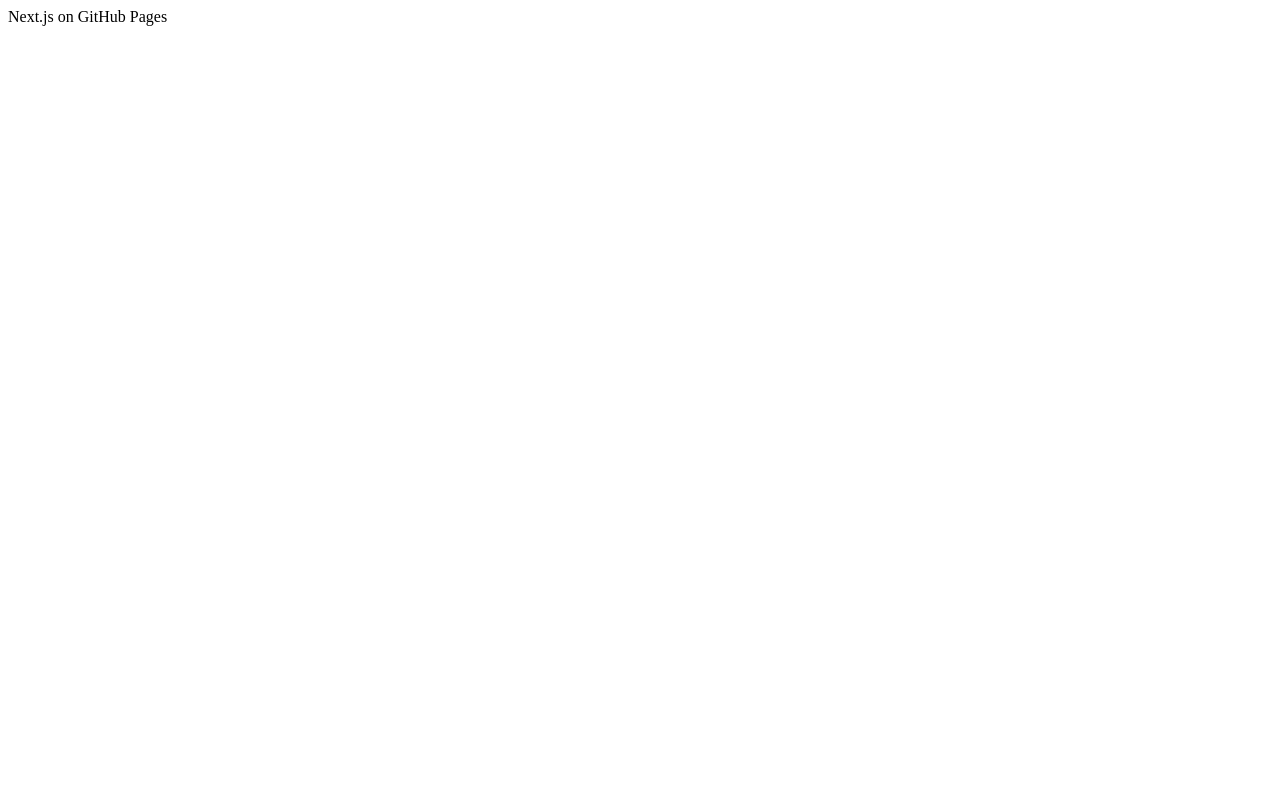
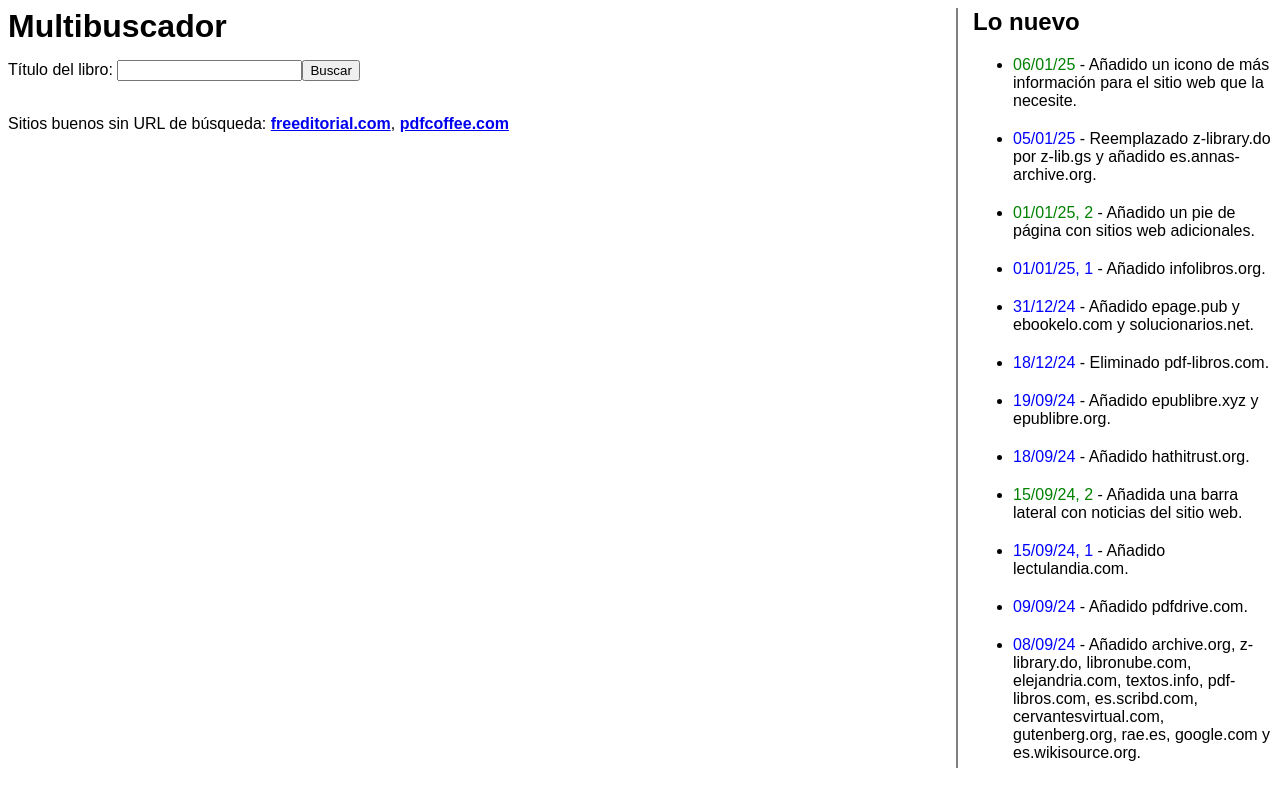
Before and after one commit to EscrituraYLectura/multibuscador, a Next.js app: page / in a window 1280 px wide. Built offline with nearby package versions, Linux system fonts and the light colour scheme.

Commit message:
Copy logic from Python code

```diff
--- a/app/layout.tsx
+++ b/app/layout.tsx
@@ -1,8 +1,9 @@
 import type { Metadata } from 'next';
+import '@/styles/global.css';
 
 export const metadata: Metadata = {
-  title: 'Next.js on GitHub Pages',
-  description: 'Deploy your static Next.js site to GitHub Pages.',
+  title: 'Multibuscador | Escritura y Lectura',
+  description: 'Sitio web oficial del servidor Escritura y Lectura.',
 };
 
 export default function RootLayout({
@@ -11,7 +12,7 @@ export default function RootLayout({
   children: React.ReactNode;
 }>) {
   return (
-    <html lang="en">
+    <html lang="es">
       <body>{children}</body>
     </html>
   );
--- a/app/page.tsx
+++ b/app/page.tsx
@@ -1,7 +1,95 @@
+'use client';
+
+import { useState, useEffect } from "react";
+
+type SearchResult = [string, string, string];
+type NewsEntry = [string, string, string];
+
 export default function Home() {
+  const [title, setTitle] = useState("");
+  const [results, setResults] = useState<SearchResult[]>([]);
+  const [news, setNews] = useState<NewsEntry[]>([]);
+
+  useEffect(() => {
+    fetch("/news.json")
+      .then(res => res.json())
+      .then(data => {
+        const entries: NewsEntry[] = Object.entries(data).map(
+          ([date, content]: any) => [date, content.text, content.type]
+        );
+        setNews(entries);
+      });
+  }, []);
+
+  const handleSubmit = async (e: React.FormEvent) => {
+    e.preventDefault();
+    if (title.trim() === "") {
+      setResults([]);
+      return;
+    }
+
+    const res = await fetch("/sites.json");
+    const data = await res.json();
+
+    const links: SearchResult[] = Object.entries(data).map(([name, content]: any) => {
+      const joinedTitle = title.split(" ").join(content.separator);
+      const url = content.url.replace("|TITLEQUERYSPACE|", joinedTitle);
+      return [url, name, content.tooltip];
+    });
+
+    setResults(links);
+  };
+
   return (
-    <main>
-      <div>Next.js on GitHub Pages</div>
-    </main>
+    <div className="container">
+      <main id="searching_area">
+        <h1>Multibuscador</h1>
+        <form onSubmit={handleSubmit} id="search_form">
+          <label htmlFor="title">Título del libro: </label>
+          <input
+            type="text"
+            name="title"
+            id="title"
+            value={title}
+            onChange={(e) => setTitle(e.target.value)}
+          />
+          <input type="submit" value="Buscar" />
+        </form>
+
+        {results.length > 0 && (
+          <ul id="results_list">
+            {results.map((search, idx) => (
+              <li key={idx}>
+                <a href={search[0]} target="_blank" rel="noopener noreferrer">{title}</a>
+                {" "}en <b>{search[1]}</b>
+                {search[2] && (
+                  <span title={search[2]} className="more_info"> ⓘ</span>
+                )}
+              </li>
+            ))}
+          </ul>
+        )}
+
+        <br />
+        <footer id="additional_info">
+          <p>
+            Sitios buenos sin URL de búsqueda:&nbsp;
+            <a href="https://freeditorial.com"><b>freeditorial.com</b></a>,{" "}
+            <a href="https://pdfcoffee.com"><b>pdfcoffee.com</b></a>
+          </p>
+        </footer>
+      </main>
+
+      <aside id="news_area">
+        <h2>Lo nuevo</h2>
+        <ul>
+          {news.map((entry, idx) => (
+            <li key={idx}>
+              <span className={entry[2]}>{entry[0]}</span> - {entry[1]}.
+            </li>
+          ))}
+        </ul>
+      </aside>
+    </div>
   );
 }
--- a/package.json
+++ b/package.json
@@ -5,9 +5,9 @@
 		"build": "next build"
 	},
 	"dependencies": {
-		"next": "^15.1.7",
-		"react": "^19.0.0",
-		"react-dom": "^19.0.0"
+		"next": "^15.3.3",
+		"react": "^19.1.0",
+		"react-dom": "^19.1.0"
 	},
 	"devDependencies": {
 		"@types/node": "^22.13.4",
--- /dev/null
+++ b/styles/global.css
@@ -0,0 +1,73 @@
+.container {
+    font-family: "Arial";
+    display: grid;
+    grid-template-columns: 3fr 1fr;
+}
+
+h1 {
+    margin: 0 0 15px;
+}
+
+h2 {
+    margin: 0;
+}
+
+#results_list {
+    columns: 2;
+}
+
+li {
+    margin: 20px 0;
+}
+
+aside {
+    height: 95vh;
+    overflow-y: auto;
+    border-left: 2px solid gray;
+    padding-left: 15px;
+}
+
+.url_change {
+    color: blue;
+}
+
+.website_change {
+    color: green;
+}
+
+.more_info {
+    cursor: help;
+}
+
+@media screen and (max-width: 1020px) {
+    body {
+        grid-template-columns: 1fr 1fr;
+    }
+
+    #results_list {
+        columns: 1;
+    }
+
+    aside {
+        margin-left: 15px;
+    }
+}
+
+@media screen and (max-width: 560px) {
+    body {
+        display: block;
+    }
+
+    #results_list {
+        columns: 1;
+    }
+
+    aside {
+        height: auto;
+        border-left: none;
+        padding-left: none;
+        border-top: 2px solid gray;
+        padding-top: 15px;
+        margin-top: 15px;
+    }
+}
```
Also changed, not shown: 1 other file (tests, documents, lock files or other folders).
